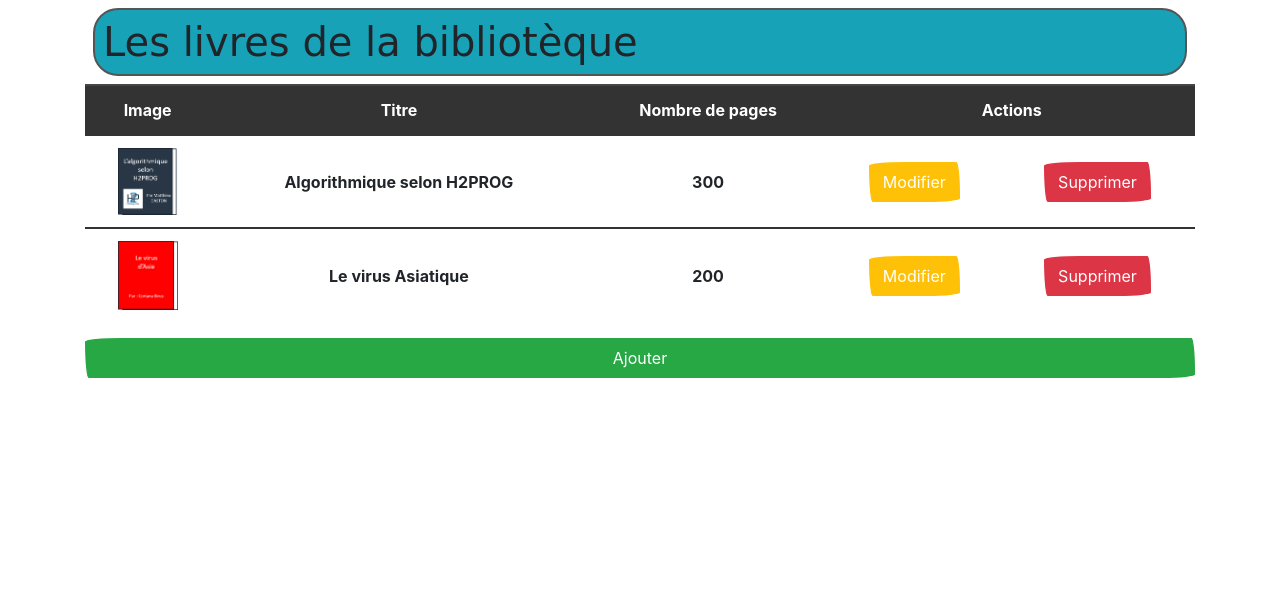
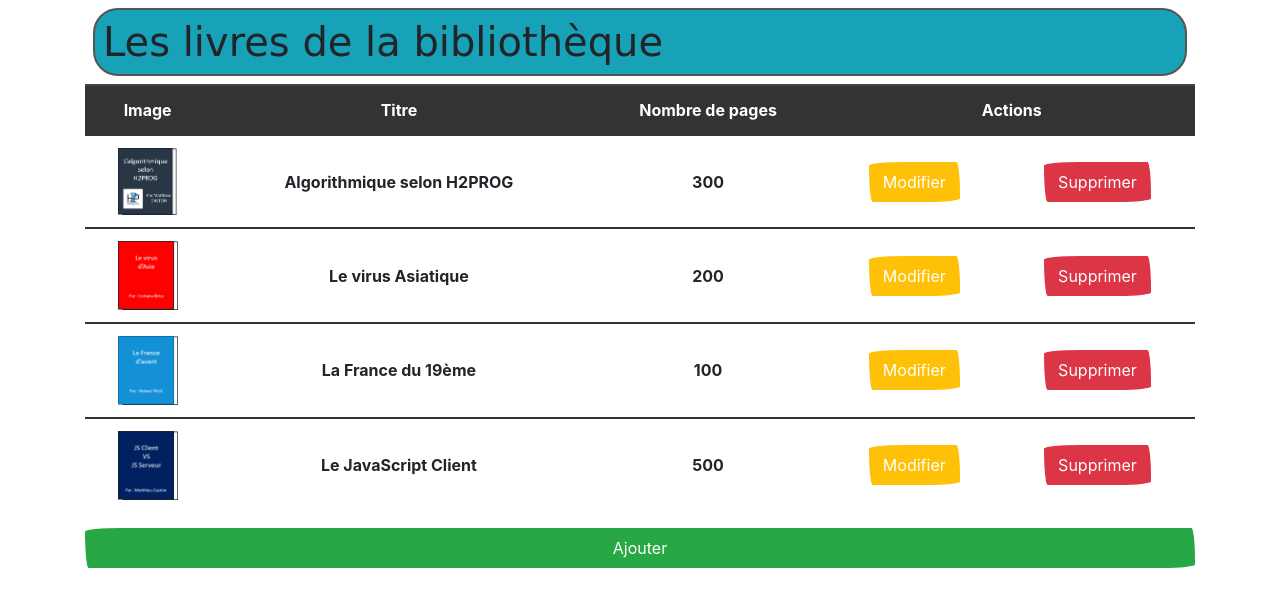
Before and after one commit to PhilippeGlessmer/PDO, a PHP site: page /livres.php in a window 1280 px wide. Shown: the part 60-667 px from the top of the page. Run offline with PHP 8.4, Linux system fonts and the light colour scheme; some web fonts are replaced.

Commit message:
Session13 Class.livre

```diff
--- /dev/null
+++ b/Livre.class.php
@@ -0,0 +1,26 @@
+<?php
+class Livre{
+    private $id;
+    private $titre;
+    private $nbPages;
+    private $image;
+
+    public function __construct($id,$titre,$nbPages,$image){
+        $this->id = $id;
+        $this->titre = $titre;
+        $this->nbPages = $nbPages;
+        $this->image = $image;
+    }
+
+    public function getId(){return $this->id;}
+    public function setId($id){$this->id = $id;}
+
+    public function getTitre(){return $this->titre;}
+    public function setTitre($titre){$this->titre = $titre;}
+
+    public function getNbPages(){return $this->nbPages;}
+    public function setNbPages($nbPages){$this->nbPages = $nbPages;}
+
+    public function getImage(){return $this->image;}
+    public function setImage($image){$this->image = $image;}
+}
--- a/livres.php
+++ b/livres.php
@@ -1,4 +1,15 @@
-<?php ob_start() ?>
+<?php
+require_once "Livre.class.php";
+$l1 = new Livre(1,"Algorithmique selon H2PROG",300,"algo.png");
+$l2 = new Livre(2,"Le virus Asiatique",200,"virus.png");
+$l3 = new Livre(3,"La France du 19ème",100,"france.png");
+$l4 = new Livre(4,"Le JavaScript Client",500,"JS.png");
+
+$livres = [$l1,$l2,$l3,$l4];
+
+ob_start();
+?>
+
     <table class="table text-center">
         <tr class="table-dark">
             <th>Image</th>
@@ -6,24 +17,20 @@
             <th>Nombre de pages</th>
             <th colspan="2">Actions</th>
         </tr>
-        <tr>
-            <td class="align-middle"><img src="public/images/algo.png" width="60px;"></td>
-            <td class="align-middle">Algorithmique selon H2PROG</td>
-            <td class="align-middle">300</td>
-            <td class="align-middle"><a href="" class="btn btn-warning">Modifier</a></td>
-            <td class="align-middle"><a href="" class="btn btn-danger">Supprimer</a></td>
-        </tr>
-        <tr>
-            <td class="align-middle"><img src="public/images/virus.png" width="60px;"></td>
-            <td class="align-middle">Le virus Asiatique</td>
-            <td class="align-middle">200</td>
-            <td class="align-middle"><a href="" class="btn btn-warning">Modifier</a></td>
-            <td class="align-middle"><a href="" class="btn btn-danger">Supprimer</a></td>
-        </tr>
+        <?php for($i=0; $i < count($livres);$i++) : ?>
+            <tr>
+                <td class="align-middle"><img src="public/images/<?= $livres[$i]->getImage(); ?>" width="60px;"></td>
+                <td class="align-middle"><?= $livres[$i]->getTitre(); ?></td>
+                <td class="align-middle"><?= $livres[$i]->getNbPages(); ?></td>
+                <td class="align-middle"><a href="" class="btn btn-warning">Modifier</a></td>
+                <td class="align-middle"><a href="" class="btn btn-danger">Supprimer</a></td>
+            </tr>
+        <?php endfor; ?>
     </table>
     <a href="" class="btn btn-success d-block">Ajouter</a>
+
 <?php
 $content = ob_get_clean();
-$titre = "Les livres de la bibliotèque";
+$titre = "Les livres de la bibliothèque";
 require "template.php";
 ?>
```
Also changed, not shown: index.php (+5 -2 lines).
